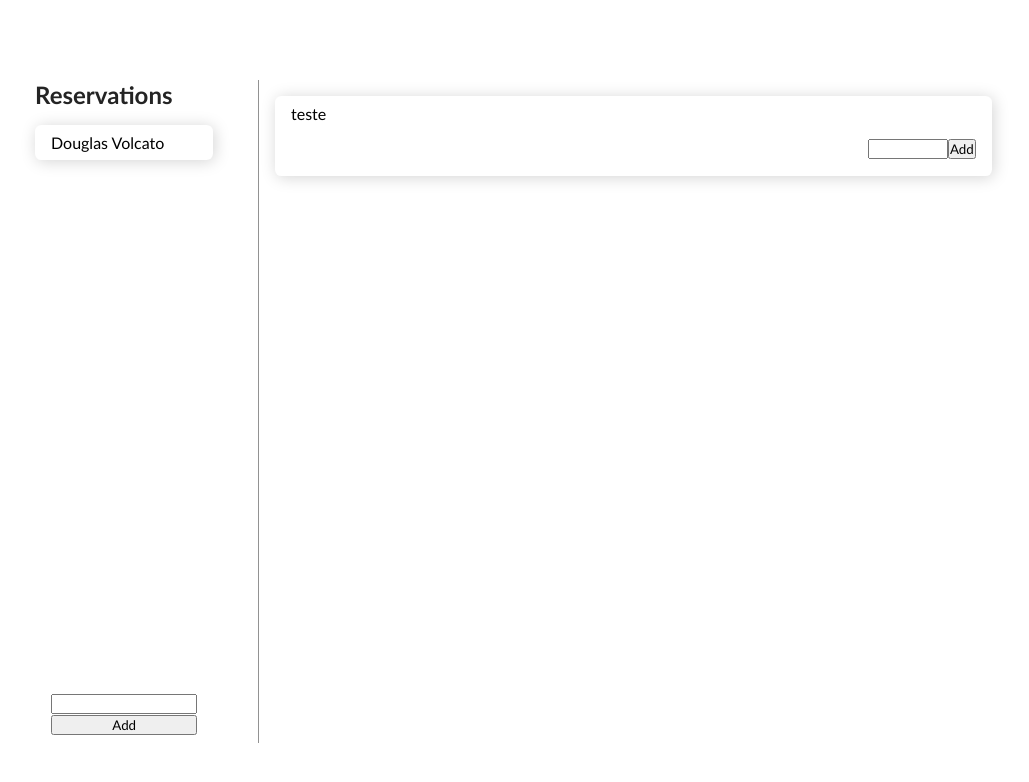
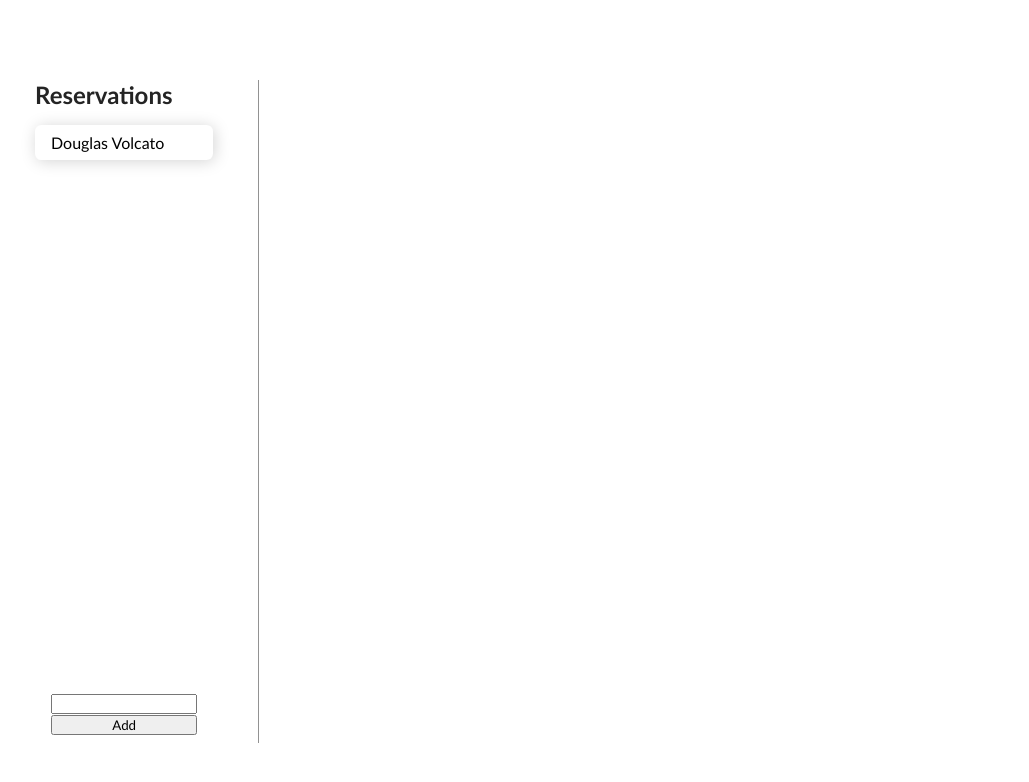
Before and after one commit to DouglasVolcato/react-redux, a React (Vite) app: page / in a window 1280 px wide. Shown: the top 782 px of the page, without its empty margins (45-1074 px from the left). Built offline with nearby package versions, Linux system fonts and the light colour scheme.

Commit message:
Removed values from initialState

```diff
--- a/src/features/customerSlice.ts
+++ b/src/features/customerSlice.ts
@@ -5,7 +5,7 @@ interface CustomerState {
 }
 
 const initialState: CustomerState = {
-  value: ["teste"],
+  value: [],
 };
 
 const customerSlice = createSlice({
```
